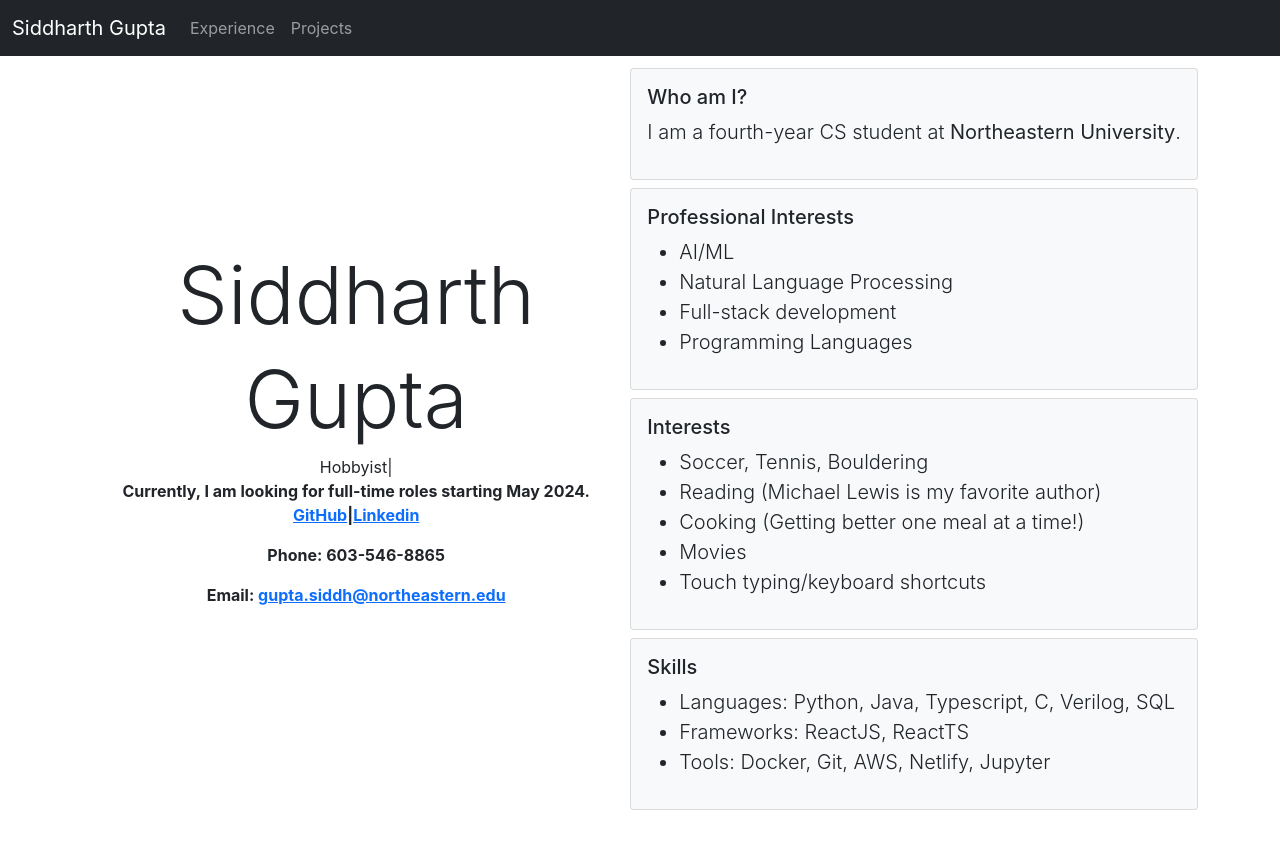
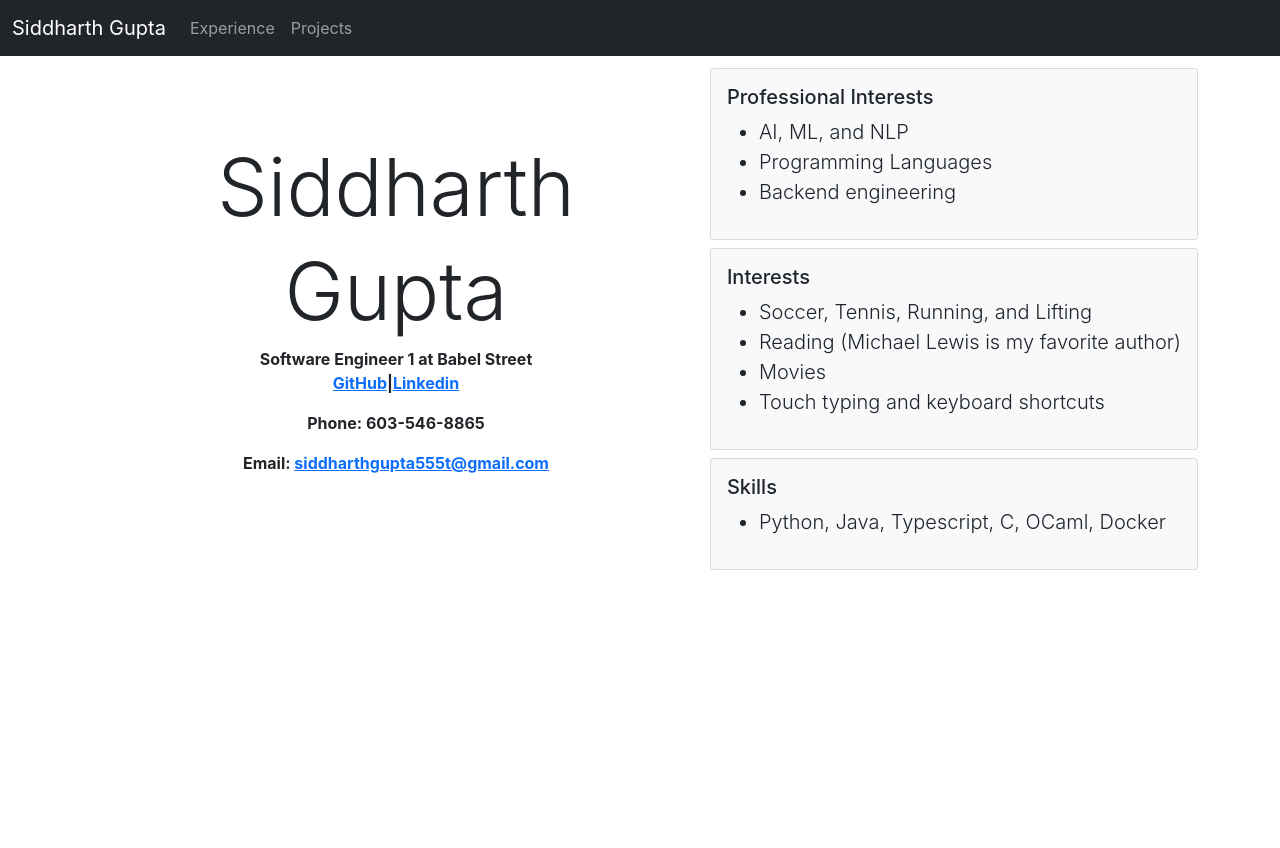
Before and after one commit to sidg1215/Personal-Website, a React (Create React App) app: page / in a window 1280 px wide. Shown: the top 848 px of the page. After the commit the page ends 800 px from the top, so only its background shows below. Built offline with nearby package versions, Linux system fonts and the light colour scheme.

Commit message:
updates to portfolio

```diff
--- a/src/pages/Experience.jsx
+++ b/src/pages/Experience.jsx
@@ -20,9 +20,7 @@ export const Experience = () => {
                                         {experience.company}
                                     </h6>
                                     <h6>{experience.date}</h6>
-                                    <h6>Used: {experience.skills.join(", ")}</h6>
                                 </div>
-                                <img height={'100%'} width={'15%'} src={experience?.imageLink} alt=""></img>
                             </div>
                             <div class="card-body lead">
                                 <p>{experience.shortDescription}</p>
--- a/src/pages/Home.jsx
+++ b/src/pages/Home.jsx
@@ -8,24 +8,12 @@ export const Home = () => {
                 <div class="d-flex flex-column justify-content-center align-items-center col align-self-center">
                     <h1 class="display-1">Siddharth</h1>
                     <h1 class="display-1">Gupta</h1>
-                    <TypeAnimation
-                        repeat={Infinity}
-                        sequence={["Software Engineer", 1000, "Student", 1000, "Hobbyist", 1000]}
-                    />
-                    <center><b>Currently, I am looking for full-time roles starting May 2024.</b></center>
+                    <center><b>Software Engineer 1 at Babel Street</b></center>
                     <p><b><a href="https://github.com/sidg1215" target="_blank" rel="noreferrer">GitHub</a>|<a href="https://www.linkedin.com/in/sidgupta-1234/" target="_blank" rel="noreferrer">Linkedin</a></b></p>
                     <p><b>Phone: 603-546-8865</b></p>
-                    <p><b>Email: <a href="/">gupta.siddh@northeastern.edu</a></b></p>
+                    <p><b>Email: <a href="/">siddharthgupta555t@gmail.com</a></b></p>
                 </div>
                 <div class="d-flex flex-column justify-content-around align-self-center">
-                    <div class="card bg-light mt-2">
-                        <div class="card-body lead">
-                            <h5 class="card-title">
-                                Who am I?
-                            </h5>
-                            <p>I am a fourth-year CS student at <b>Northeastern University</b>.</p>
-                        </div>
-                    </div>
                     <div class="card bg-light mt-2">
                         <div class="card-body lead">
                             <h5 class="card-title">
@@ -33,16 +21,13 @@ export const Home = () => {
                             </h5>
                             <ul>
                                 <li>
-                                    AI/ML
-                                </li>
-                                <li>
-                                    Natural Language Processing
-                                </li>
-                                <li>
-                                    Full-stack development
+                                    AI, ML, and NLP
                                 </li>
                                 <li>
                                     Programming Languages
+                                </li>
+                                <li>
+                                    Backend engineering
                                 </li>
                             </ul>
                         </div>
@@ -54,19 +39,16 @@ export const Home = () => {
                             </h5>
                             <ul>
                                 <li>
-                                    Soccer, Tennis, Bouldering
+                                    Soccer, Tennis, Running, and Lifting
                                 </li>
                                 <li>
                                     Reading (Michael Lewis is my favorite author)
                                 </li>
                                 <li>
-                                    Cooking (Getting better one meal at a time!)
-                                </li>
-                                <li>
                                     Movies
                                 </li>
                                 <li>
-                                    Touch typing/keyboard shortcuts
+                                    Touch typing and keyboard shortcuts
                                 </li>
                             </ul>
                         </div>
@@ -78,13 +60,7 @@ export const Home = () => {
                             </h5>
                             <ul>
                                 <li>
-                                    Languages: Python, Java, Typescript, C, Verilog, SQL
-                                </li>
-                                <li>
-                                    Frameworks: ReactJS, ReactTS
-                                </li>
-                                <li>
-                                    Tools: Docker, Git, AWS, Netlify, Jupyter
+                                    Python, Java, Typescript, C, OCaml, Docker
                                 </li>
                             </ul>
                         </div>
--- a/src/pages/Projects.jsx
+++ b/src/pages/Projects.jsx
@@ -6,7 +6,7 @@ export const Projects = () => {
         <>
             <div style={{}} class="d-flex flex-column justify-content-center align-items-center">
                 <h1 class="display-3">Projects</h1>
-                <p class="lead">In my free time, I like to try and learn and make new things. Here are some of them:</p>
+                <p class="lead">Personal and academic</p>
             </div>
             <div class="d-flex flex-column justify-content-around align-items-center">
                 {projects.map((project => {
@@ -22,7 +22,6 @@ export const Projects = () => {
                                     <h6>Used: {project.technologies}</h6>
                                     <p>{project.description}</p>
                                 </div>
-                                <img height={'100%'} width={'15%'} src={project.imageLink} alt=""></img>
                             </div>
                         </div>
                     );
--- a/src/pages/data/experiences.json
+++ b/src/pages/data/experiences.json
@@ -1,15 +1,14 @@
 [
+    {
+      "date": "January 2024 - Present",
+      "position": "Software Engineering 1",
+      "company": "Babel Street",
+      "shortDescription": "Currently working on fast multi-label topic categorization, and a lot of containerization."
+    },
     {
       "date": "January 2023 - August 2023",
       "position": "Software Engineering Co-op",
       "company": "Babel Street",
-      "skills": ["React", "Python", "FastAPI", "MongoDB", "NLP", "Java", "Flask"],
-      "description": [
-        "Developed an optimized search and filtering tool for Rosette Adaptation Studio's front page, leveraging MongoDB, Flask, and ReactJS.",
-        "Proactively maintained the company's event extraction service via FastAPI. Issued pre-releases, enhanced functionality and conducted thorough testing.",
-        "Innovated by designing an event extraction reporting tool using ReactJS and Flask. Enhanced transparency into event extraction model behavior, providing project managers with deeper insights for better decision making.",
-        "Worked closely with Project Managers and the QA team to enforce continuous improvement within the product."
-      ],
       "shortDescription": "I developed an optimized search and filtering tool for Rosette Adaptation Studio's front page, utilizing MongoDB, Flask, and ReactJS. Additionally, I proactively maintained the company's event extraction service through FastAPI, including issuing pre-releases, improving functionality, and conducting rigorous testing. I also innovated by creating an event extraction reporting tool with ReactJS and Flask, offering enhanced transparency into event extraction model behavior to provide project managers with deeper insights for informed decision-making. Throughout these tasks, I collaborated closely with Project Managers and the QA team to drive continuous improvement within the product.",
       "imageLink": "https://www.securityandpolicing.co.uk/wp-content/uploads/sites/16/exhibitors/twenty-thr/images/137622-300x300.png"
     },
@@ -17,33 +16,13 @@
       "date": "January 2022 - August 2022",
       "position": "Software Engineering Co-op",
       "company": "Wellframe",
-      "skills": [
-        "Java",
-        "JUnit",
-        "Cucumber",
-        "Postico",
-        "Gitlab CI/CD"
-      ],
-      "description": [
-        "Led initiative to make API tests executable on 70+ different personal environments locally and through CI/CD pipeline using Java, Maven, and BASH, leading to 90% reduction in test failures and a synchronized testing environment.",
-        "Tested 40+ internal and external endpoints of all 4 REST API services in the company and reported multiple bugs using Cucumber, JUnit, Postman, cURL, and Postico.",
-        "Implemented a nightly run CI/CD pipeline that utilizes a script to keep all environments up to date with latest services, saving multiple hours of work for the entire automation team."
-      ],
       "shortDescription": "I led an initiative to enable the execution of API tests on over 70 different personal environments, both locally and through our CI/CD pipeline, using Java, Maven, and BASH. This effort resulted in a remarkable 90% reduction in test failures and ensured a synchronized testing environment. Additionally, I conducted testing on more than 40 internal and external endpoints across all four REST API services within the company, identifying and reporting multiple bugs. I utilized tools like Cucumber, JUnit, Postman, cURL, and Postico for this task. Furthermore, I implemented a nightly CI/CD pipeline that runs a script to keep all environments up-to-date with the latest services, saving valuable time for the entire automation team.",
       "imageLink": "https://thebestandbrightest.com/wp-content/uploads/2021/05/wellframe_logo.png"
     },
     {
-        "date": "September 2021 - Present (Just returned to TAing)",
+        "date": "September 2021 - December 2023",
         "position": "Lead Teaching Assistant",
         "company": "Khoury College of Computer Science",
-        "skills": [
-          "Racket",
-          "Teaching",
-          "Public Speaking"
-        ],
-        "description": [
-          "to be added"
-        ],
         "shortDescription": "As the Lead Teaching Assistant for Fundies 1, the introductory course for all new CS majors at Northeastern, I took on various responsibilities, including conducting and overseeing lab sessions, offering extensive office hours, and meticulously grading assignments.",
         "imageLink": "https://upload.wikimedia.org/wikipedia/commons/thumb/6/6f/Northeastern_seal.svg/1200px-Northeastern_seal.svg.png"
       }
```
Also changed, not shown: src/pages/data/projects.json (+6 -13 lines).
